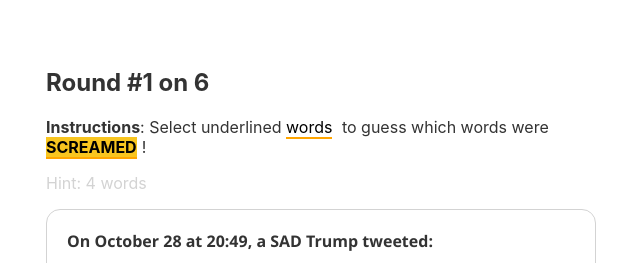
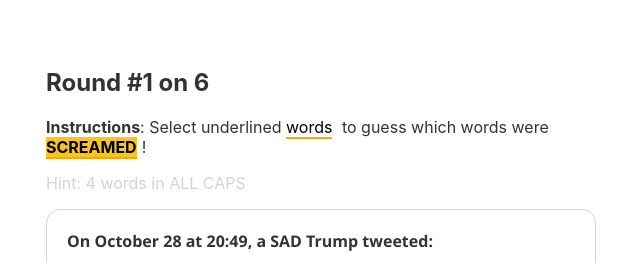
Before and after one commit to dgellow/TRUMPSCREAMING, a Svelte app: page / in a window 1280 px wide. Both pictures are taken after a click on the button "Let's start!🦅". Shown: the top 263 px of the page, without its empty margins (319-959 px from the left). Built offline with nearby package versions, Linux system fonts and the light colour scheme.

Commit message:
Improve hint

```diff
--- a/src/components/Round.svelte
+++ b/src/components/Round.svelte
@@ -161,7 +161,7 @@
 		to guess which words were
 		<span class="word selectable uppercase">SCREAMED</span>!
 	</p>
-	<p class="hint">Hint: {hint} words</p>
+	<p class="hint">Hint: {hint} words in ALL CAPS</p>
 	<div class="tweet">
 		<div class="tweet-header">On {date} at {time}, a {adjective} Trump tweeted:</div>
 		<p class="tweet-body">
```
